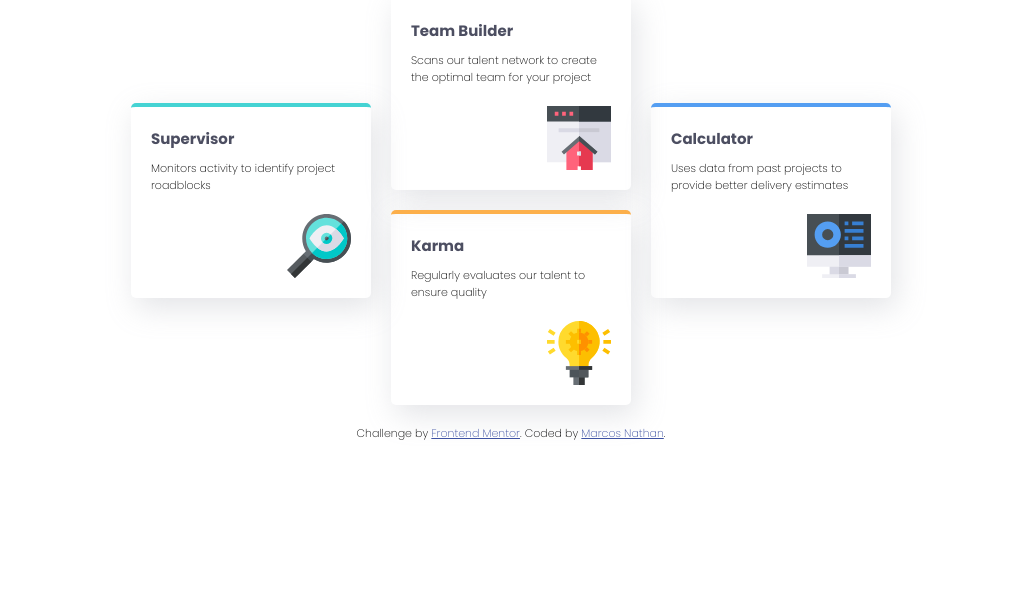
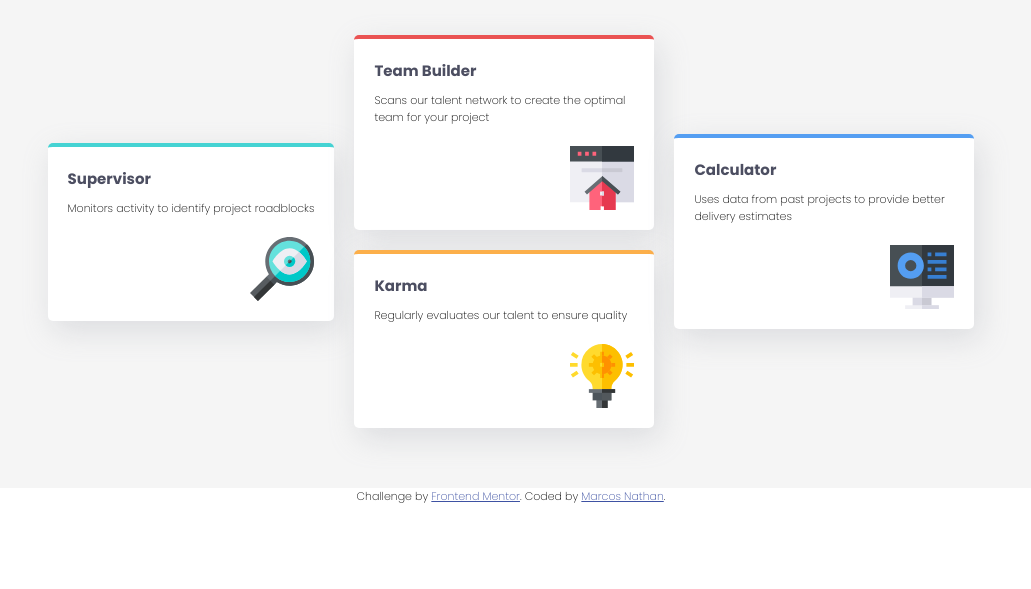
Before and after one commit to marcosnathan/fem-building-responsive-layouts-learning-path, a plain HTML site: page four-card-feature-section-master/index.html in a window 1280 px wide. Shown: the part 211-800 px from the top of the page, without its empty margins (129-1160 px from the left). Drawn offline with Linux system fonts and the light colour scheme.

Commit message:
update background color and feature size

```diff
--- a/four-card-feature-section-master/css/styles.css
+++ b/four-card-feature-section-master/css/styles.css
@@ -26,16 +26,22 @@ html {
     --color-white: hsl(0, 0%, 100%);
     --size-medium: 1.5rem;
     --font-size: 1rem;
-    --feature-width: 24rem;
+    --feature-width: 30rem;
     --feature-height: 18rem;
 }
 
 body {
     font-family: 'Poppins', sans-serif;
+
 }
 
 p {
   font-weight: 200;
+}
+
+.wrapper {
+    padding: 4rem 1rem;
+    background-color: whitesmoke;
 }
 
 .header {
@@ -88,6 +94,7 @@ p {
     border-radius: 5px;
     padding: 2rem;
     border-top: 4px solid var(--item-color);
+    background-color: var(--color-white);
 }
 
 .feature-title {
```
